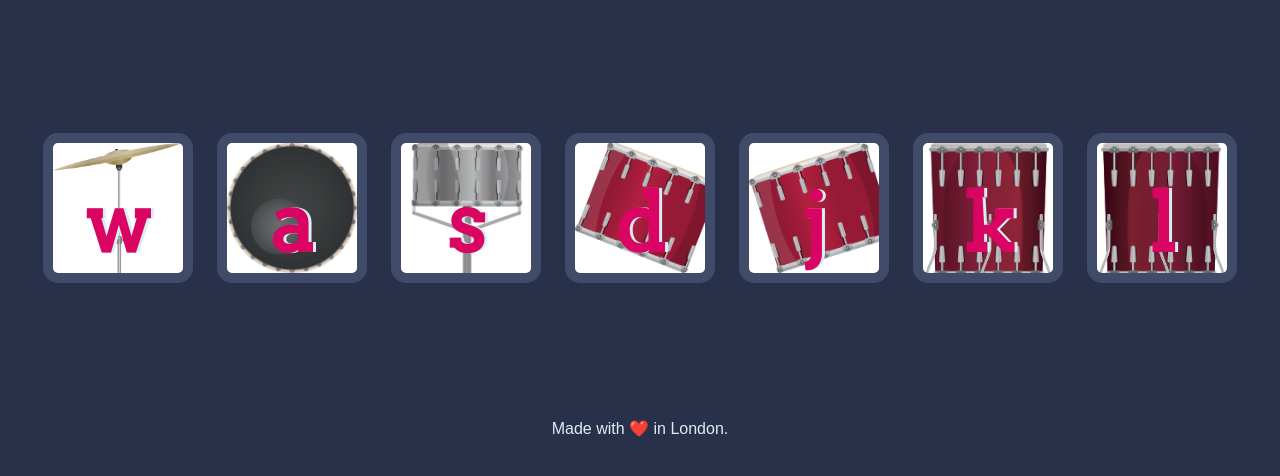
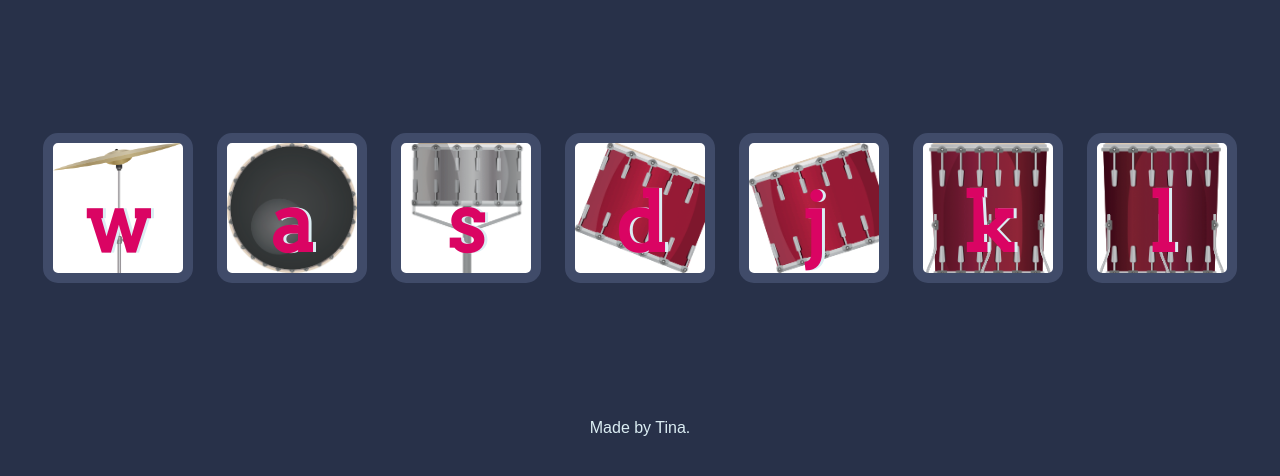
Before and after one commit to thanhtuyen181/drum_kit, a plain HTML site: page index.html in a window 1280 px wide. Shown: the part 156-632 px from the top of the page. Drawn offline with Linux system fonts and the light colour scheme.

Commit message:
Update footer text from 'Made with ❤️ in London.' to 'Made by Tina.'

```diff
--- a/index.html
+++ b/index.html
@@ -25,7 +25,7 @@
 </body>
 
 <footer>
-  Made with ❤️ in London.
+  Made by Tina.
 </footer>
 
 </html>
```
